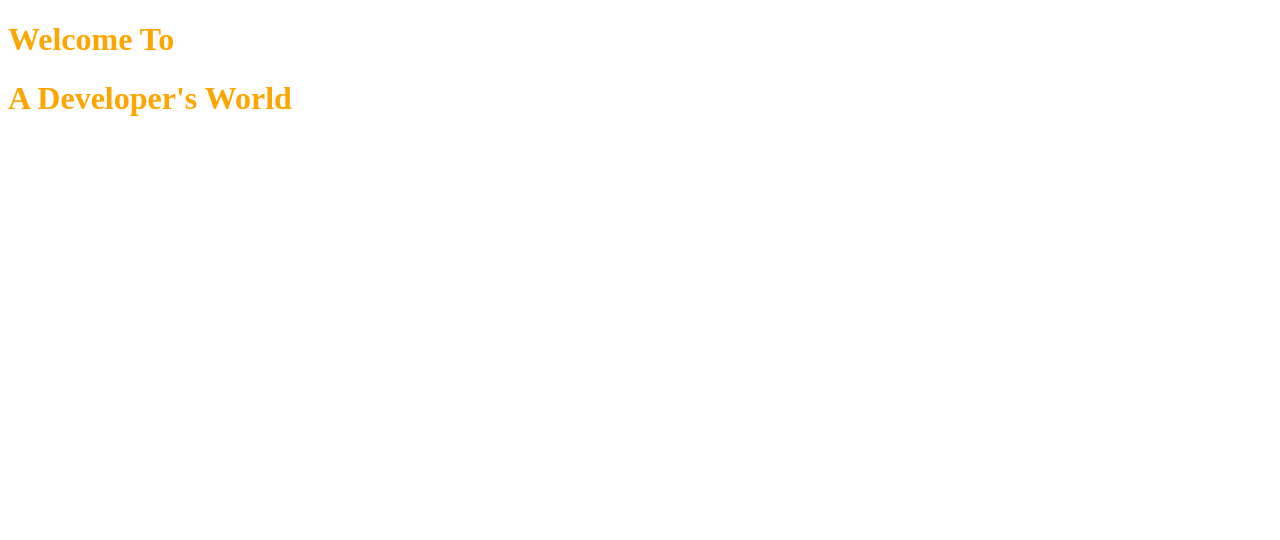
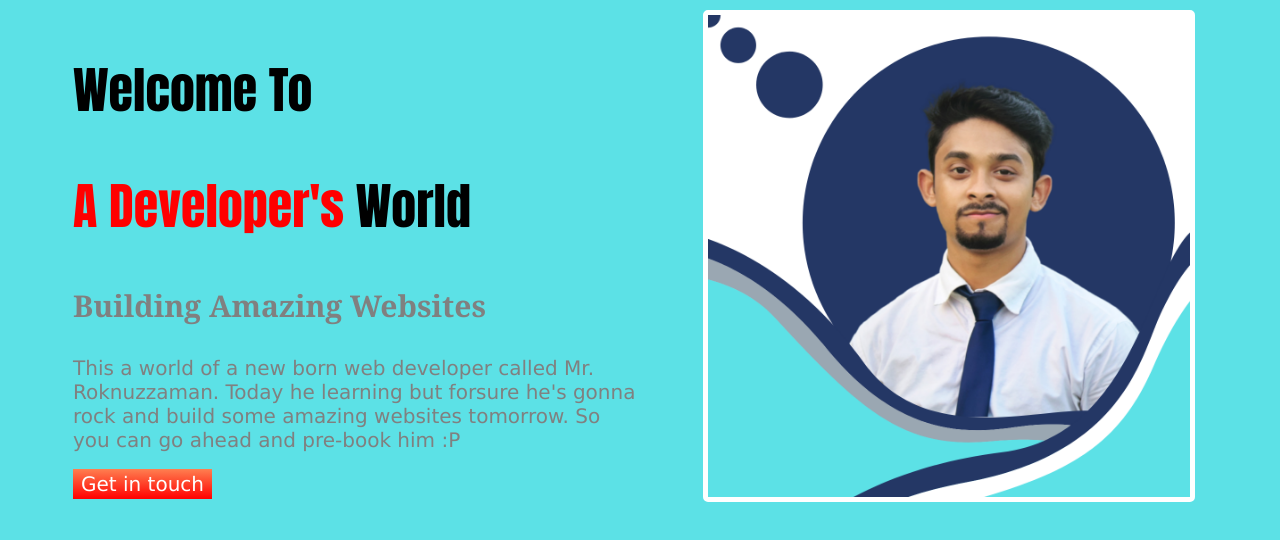
Before and after one commit to rmrokon/Developer-Portfolio, a plain HTML site: page index.html in a window 1280 px wide. Drawn offline with Linux system fonts and the light colour scheme.

Commit message:
first section done

```diff
--- a/index.html
+++ b/index.html
@@ -10,8 +10,19 @@
 </head>
 
 <body>
-    <h1>Welcome To</h1>
-    <h1>A Developer's World</h1>
+    <section class="organize-divs">
+        <div class="half-width">
+            <h1>Welcome To</h1>
+            <h1><span class="red-color">A Developer's</span> World</h1>
+            <h3>Building Amazing Websites</h3>
+            <p>This a world of a new born web developer called Mr. Roknuzzaman. Today he learning but forsure he's
+                gonna rock and build some amazing websites tomorrow. So you can go ahead and pre-book him :P </p>
+            <a target="_blank" href="#">Get in touch</a>
+        </div>
+        <div class="half-width">
+            <img src="photo 1.png" alt="">
+        </div>
+    </section>
 </body>
 
 </html>
--- a/style.css
+++ b/style.css
@@ -1,3 +1,44 @@
+.red-color{
+    color: red;
+
+}
 h1{
-    color: orange;
+    font-size: 50px;
+    color: black;
+    font-family: Impact, Haettenschweiler, 'Arial Narrow Bold', sans-serif;
 }
+
+h3{
+    font-size: 30px;
+    font-family: Cambria, Cochin, Georgia, Times, 'Times New Roman', serif;
+}
+
+body{
+    background-color: #5CE1E6;
+    font-size: 20px;
+    color: gray;
+    font-family: Verdana, Geneva, Tahoma, sans-serif;
+    margin: 10px;
+}
+
+.organize-divs{
+    display: flex;
+}
+
+.half-width{
+    width: 50%;
+    padding-left: 5%;
+}
+
+.half-width img{
+    width: 85%;
+    border: 5px solid white;
+    border-radius: 5px;
+}
+
+.half-width a{
+    background-image: linear-gradient(coral, red);
+    padding: 3px 8px;
+    text-decoration: none;
+    color: white;
+}
```
